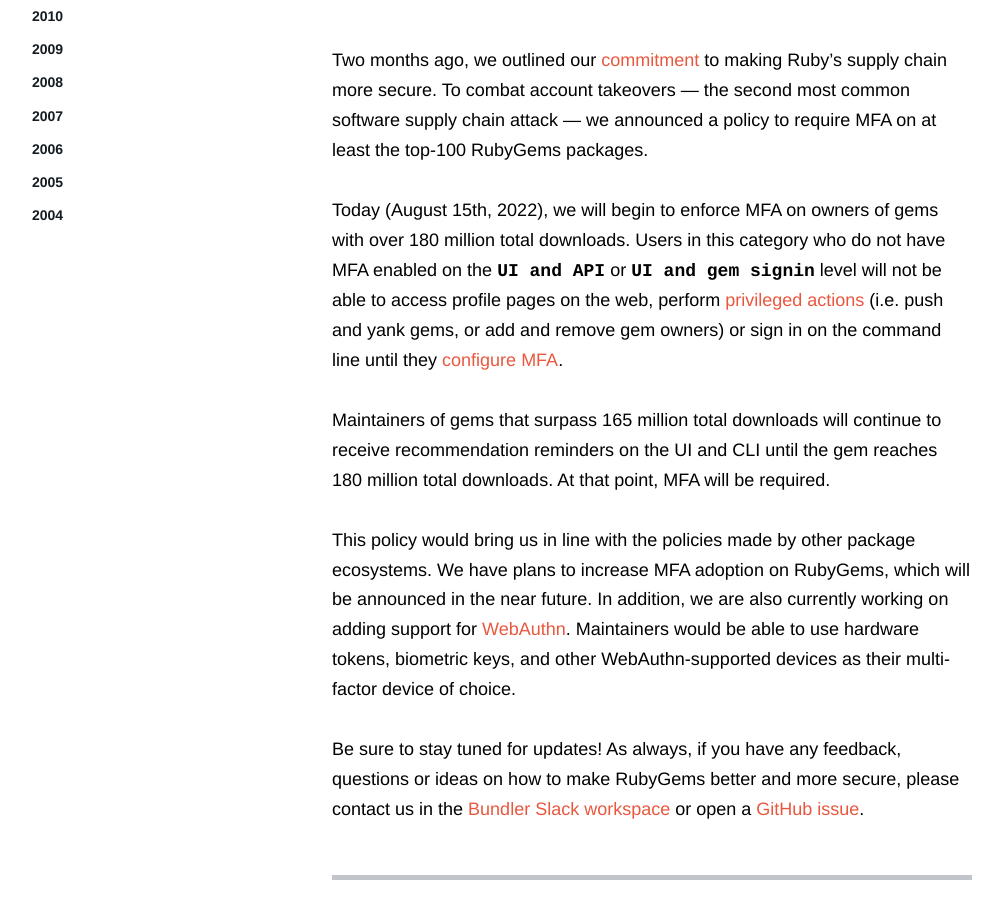
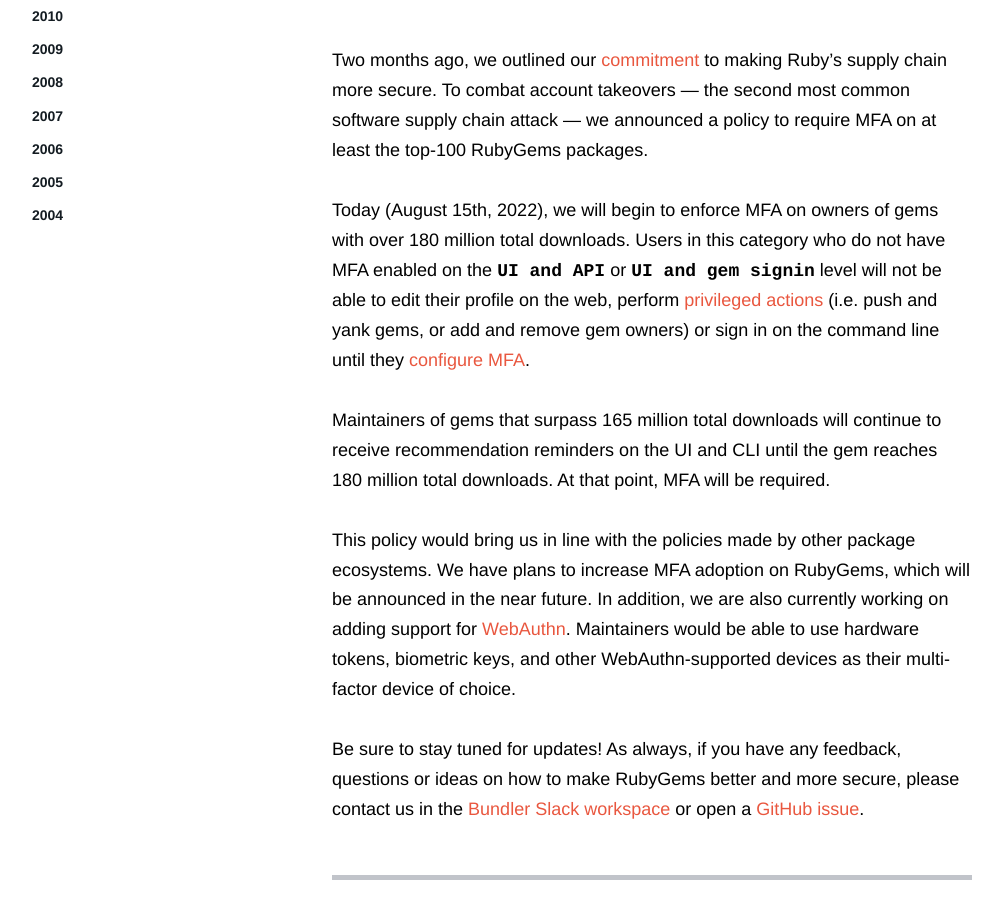
Before and after one commit to rubygems/rubygems.github.io, a Jekyll site: the page built from _posts/2022-08-15-requiring-mfa-on-popular-gems.md, in a window 1280 px wide and 900 px high, scrolled down 631 px. Shown: the whole window, without its empty margins (138-1141 px from the left). Built offline with Jekyll 4.4.1, drawn with Linux system fonts in a browser that asks for light colours; comment, search, counter and statistics services are not loaded.

Commit message:
Clarify restrictions on the web

```diff
--- a/_posts/2022-08-15-requiring-mfa-on-popular-gems.md
+++ b/_posts/2022-08-15-requiring-mfa-on-popular-gems.md
@@ -10,7 +10,7 @@
 
 Two months ago, we outlined our [commitment](https://blog.rubygems.org/2022/06/13/making-packages-more-secure.html) to making Ruby’s supply chain more secure. To combat account takeovers — the second most common software supply chain attack —  we announced a policy to require MFA on at least the top-100 RubyGems packages.
 
-Today (August 15th, 2022), we will begin to enforce MFA on owners of gems with over 180 million total downloads. Users in this category who do not have MFA enabled on the `UI and API` or `UI and gem signin` level will not be able to access profile pages on the web, perform [privileged actions](https://guides.rubygems.org/mfa-requirement-opt-in/#privileged-operations) (i.e. push and yank gems, or add and remove gem owners) or sign in on the command line until they [configure MFA](https://guides.rubygems.org/setting-up-multifactor-authentication/).
+Today (August 15th, 2022), we will begin to enforce MFA on owners of gems with over 180 million total downloads. Users in this category who do not have MFA enabled on the `UI and API` or `UI and gem signin` level will not be able to edit their profile on the web, perform [privileged actions](https://guides.rubygems.org/mfa-requirement-opt-in/#privileged-operations) (i.e. push and yank gems, or add and remove gem owners) or sign in on the command line until they [configure MFA](https://guides.rubygems.org/setting-up-multifactor-authentication/).
 
 Maintainers of gems that surpass 165 million total downloads will continue to receive recommendation reminders on the UI and CLI until the gem reaches 180 million total downloads. At that point, MFA will be required.
 
```
